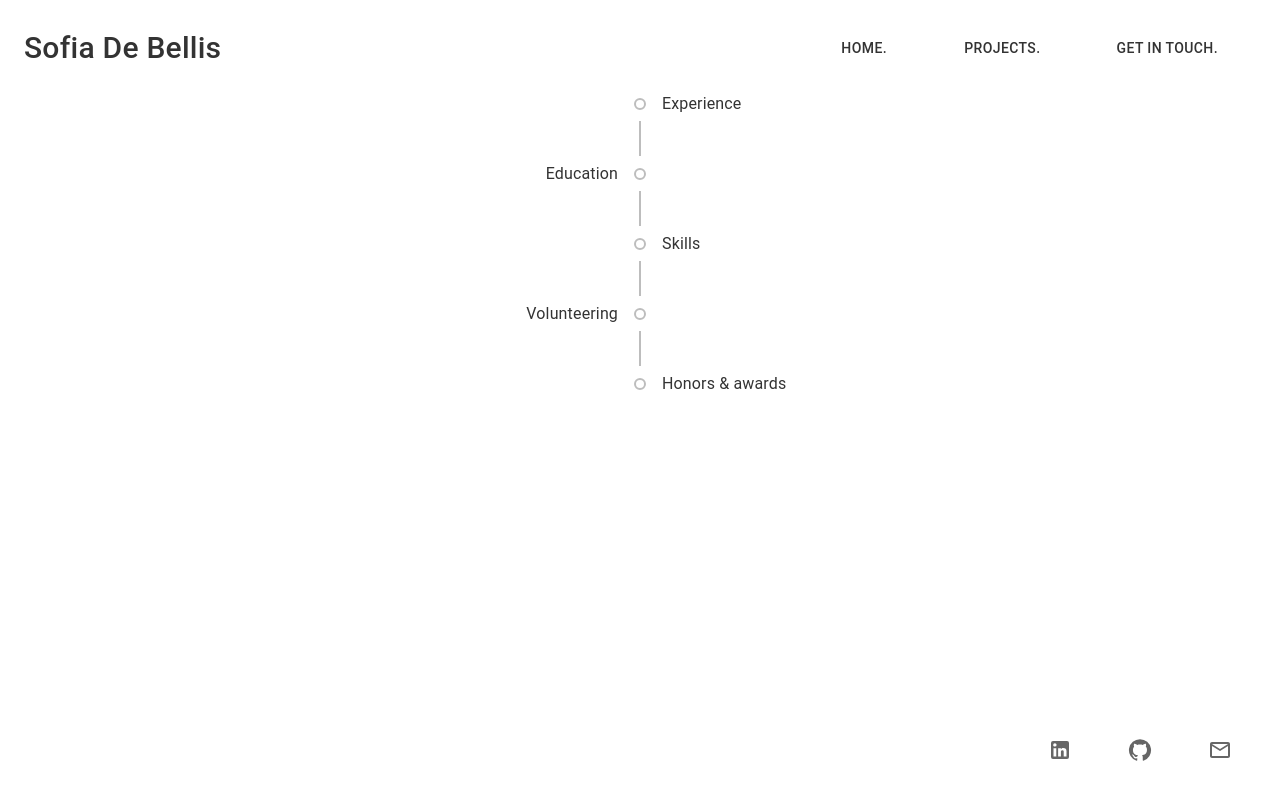
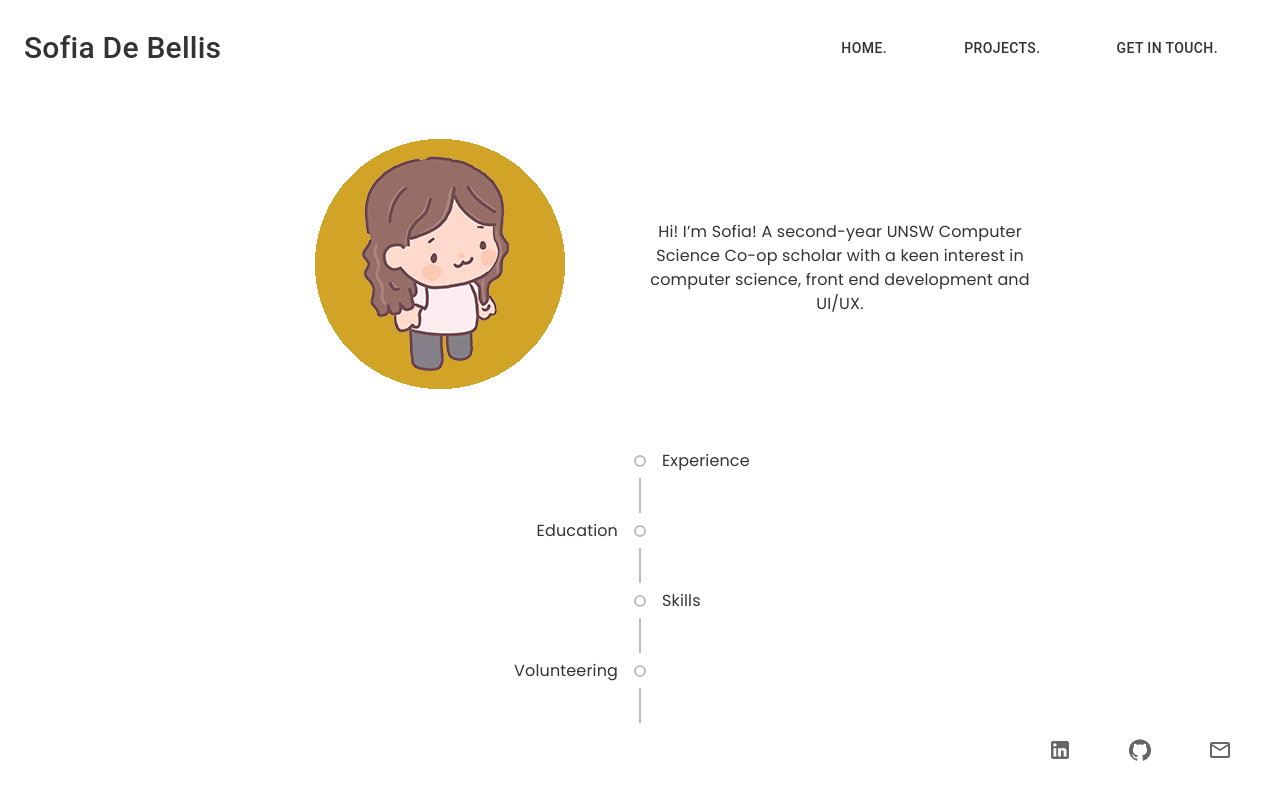
Before and after one commit to sofiadebellis/sofiadebellis.github.io, a React (Create React App) app: page /home in a window 1280 px wide. Shown: the top 800 px of the page. Built offline with nearby package versions, Linux system fonts and the light colour scheme.

Commit message:
Completing home page

```diff
--- a/src/components/Home.js
+++ b/src/components/Home.js
@@ -1,6 +1,5 @@
 import * as React from 'react';
 import { styled } from '@mui/material';
-import Button from '@mui/material/Button';
 // import { useNavigate } from 'react-router-dom';
 import NavBar from './Nav';
 import Timeline from '@mui/lab/Timeline';
@@ -10,6 +9,8 @@ import TimelineConnector from '@mui/lab/TimelineConnector';
 import TimelineContent from '@mui/lab/TimelineContent';
 import TimelineDot from '@mui/lab/TimelineDot';
 import Footer from './Footer';
+import profilePhoto from '../assets/profile.png'
+
 
 const Home = styled('div')({
   backgroundColor: 'white',
@@ -20,14 +21,36 @@ const Home = styled('div')({
   backgroundSize: 'cover',
   fontFamily: '"Poppins", "Arial", "Helvetica Neue", sans-serif',
   color: '#333333',
+  marginTop: '50px',
 });
 
-const StyledTimelineItem = styled(TimelineItem)({
+const StyledTimelineContent = styled(TimelineContent)({
+  fontFamily: '"Poppins", "Arial", "Helvetica Neue", sans-serif',
+  color: '#333333',
   '&:hover': {
     cursor: 'pointer',
     color: '#D3A528',
   }
+})
+
+const Parent = styled('div')({
+  flexDirection: 'row',
+  maxWidth: '800px',
+  display: 'flex',
+  justifyContent: 'center',
+  alignItems: 'center',
+  marginLeft: 'auto',
+  marginRight: 'auto',
+  flexWrap: 'wrap',
 });
+
+const Child = styled('div')({
+  width: '50%',
+  textAlign: 'center',
+  justifyContent: 'center',
+  alignItems: 'center'
+})
+
 
 const experience = [
   { label: 'Experience' },
@@ -43,15 +66,23 @@ export default function Homepg () {
     <>
       <NavBar/>
       <Home>
+        <Parent>
+            <Child>
+              <img alt="profile img" src={profilePhoto}></img>
+            </Child>
+            <Child>
+              Hi! I’m Sofia! A second-year UNSW Computer Science Co-op scholar with a keen interest in computer science, front end development and UI/UX.
+            </Child>
+        </Parent>
         <Timeline position="alternate">
           {experience.map((e, index) => (
-            <StyledTimelineItem>
+            <TimelineItem>
               <TimelineSeparator>
                 <TimelineDot variant="outlined"/>
                 { index !== experience.length - 1 ? <TimelineConnector /> : <></>}
               </TimelineSeparator>
-              <TimelineContent>{e.label}</TimelineContent>
-            </StyledTimelineItem>
+              <StyledTimelineContent>{e.label}</StyledTimelineContent>
+            </TimelineItem>
           ))}
         </Timeline>
       </Home>
```
Also changed, not shown: src/assets/profile.png (added).
